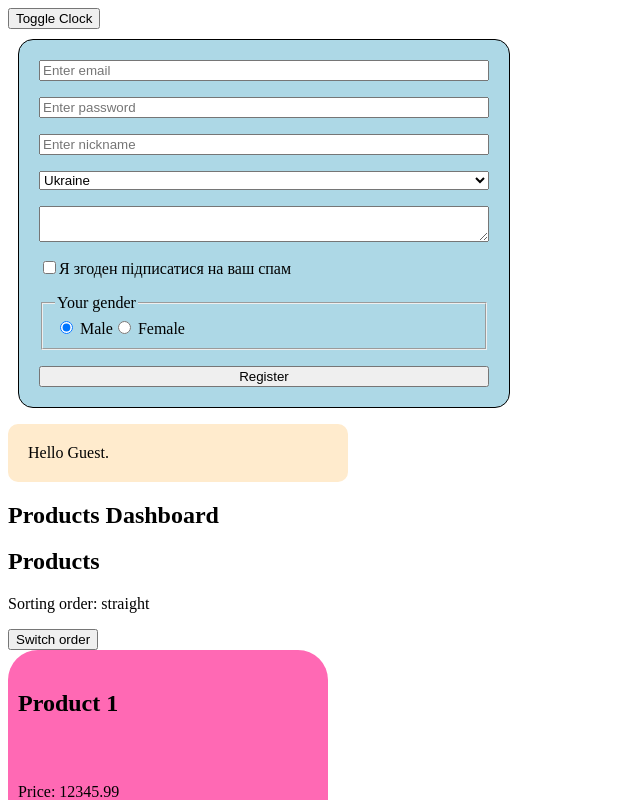
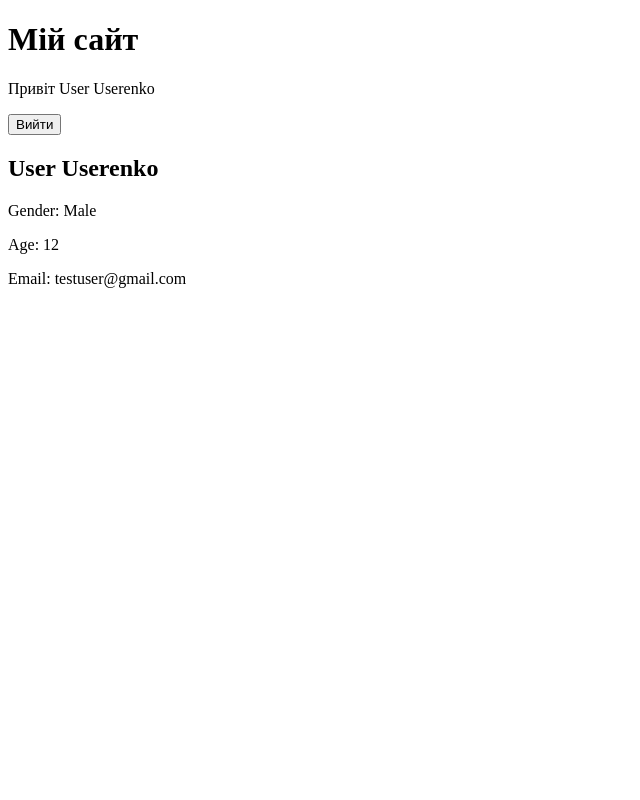
Before and after one commit to Illia-11/react-lessons2, a React (Vite) app: page / in a window 1280 px wide. Shown: the top 800 px of the page, without its empty margins (0-640 px from the left). Built offline with nearby package versions, Linux system fonts and the light colour scheme.

Commit message:
Add multiple source of user data example

```diff
--- a/src/App.jsx
+++ b/src/App.jsx
@@ -3,6 +3,8 @@ import Greeting from "./components/Greeting";
 import ProductDashboard from "./components/ProductDashboard";
 import Clock from "./components/Clock";
 import RegistrationForm from "./components/RegistrationFrom";
+import Header from "./components/Header";
+import UserProfile from "./components/UserProfile";
 
 // звичайний елемент у реакті
 const elem1 = React.createElement(
@@ -47,17 +49,11 @@ const elem2 = (
 // const frag = <></>;
 
 function App() {
-  const [isClockRendered, setIsClockRendered] = useState(false);
 
   return (
     <>
-      <button onClick={() => setIsClockRendered(!isClockRendered)}>
-        Toggle Clock
-      </button>
-      {isClockRendered && <Clock />}
-      <RegistrationForm />
-      <Greeting />
-      <ProductDashboard />
+    <Header />
+    <UserProfile />
     </>
   );
 }
--- /dev/null
+++ b/src/components/Header/index.jsx
@@ -0,0 +1,52 @@
+import React, { Component } from "react";
+
+class Header extends Component {
+  state = {
+    user: {
+      id: 0,
+      firstName: "User",
+      lastName: "Userenko",
+      isMale: true,
+      email: "testuser@gmail.com",
+      age: 12,
+    },
+  };
+
+  handleLogout = () => {
+    this.setState({
+      user: null,
+    });
+  };
+
+  handleLogin = () => {
+    this.setState({
+      user: {
+        id: 0,
+        firstName: "User",
+        lastName: "Userenko",
+        isMale: true,
+        email: "testuser@gmail.com",
+        age: 12,
+      },
+    });
+  };
+
+  render() {
+    const { user } = this.state;
+
+    const fullName = user ? `${user.firstName} ${user.lastName}` : "Guest";
+
+    const logoutBtn = <button onClick={this.handleLogout}>Вийти</button>;
+    const loginBtn = <button onClick={this.handleLogin}>Увійти</button>;
+
+    return (
+      <header>
+        <h1>Мій сайт</h1>
+        <p>Привіт {fullName}</p>
+        {user ? logoutBtn : loginBtn}
+      </header>
+    );
+  }
+}
+
+export default Header;
--- a/src/components/RegistrationFrom/index.jsx
+++ b/src/components/RegistrationFrom/index.jsx
@@ -130,7 +130,7 @@ class RegistrationForm extends React.Component {
             checked={isSubscribed}
             onChange={this.handleChange}
           />
-          <span>Я згоден підписатися на ваш спам</span>
+          <span>Штука, яка зазвичай відповідає за якусь згоду</span>
         </label>
         <fieldset>
           <legend>Your gender</legend>
--- /dev/null
+++ b/src/components/UserProfile/index.jsx
@@ -0,0 +1,29 @@
+import React, { Component } from 'react';
+
+class UserProfile extends Component {
+  state = {
+    user: {
+      id: 0,
+      firstName: "User",
+      lastName: "Userenko",
+      isMale: true,
+      email: "testuser@gmail.com",
+      age: 12,
+    },
+  }
+
+  render() {
+    const { user } = this.state
+
+    return (
+      <article>
+        <h1>{user.firstName} {user.lastName}</h1>
+        <p>Gender: {user.isMale ? "Male" : "Female"}</p>
+        <p>Age: {user.age}</p>
+        <p>Email: {user.email}</p>
+      </article>
+    );
+  }
+}
+
+export default UserProfile;
```
